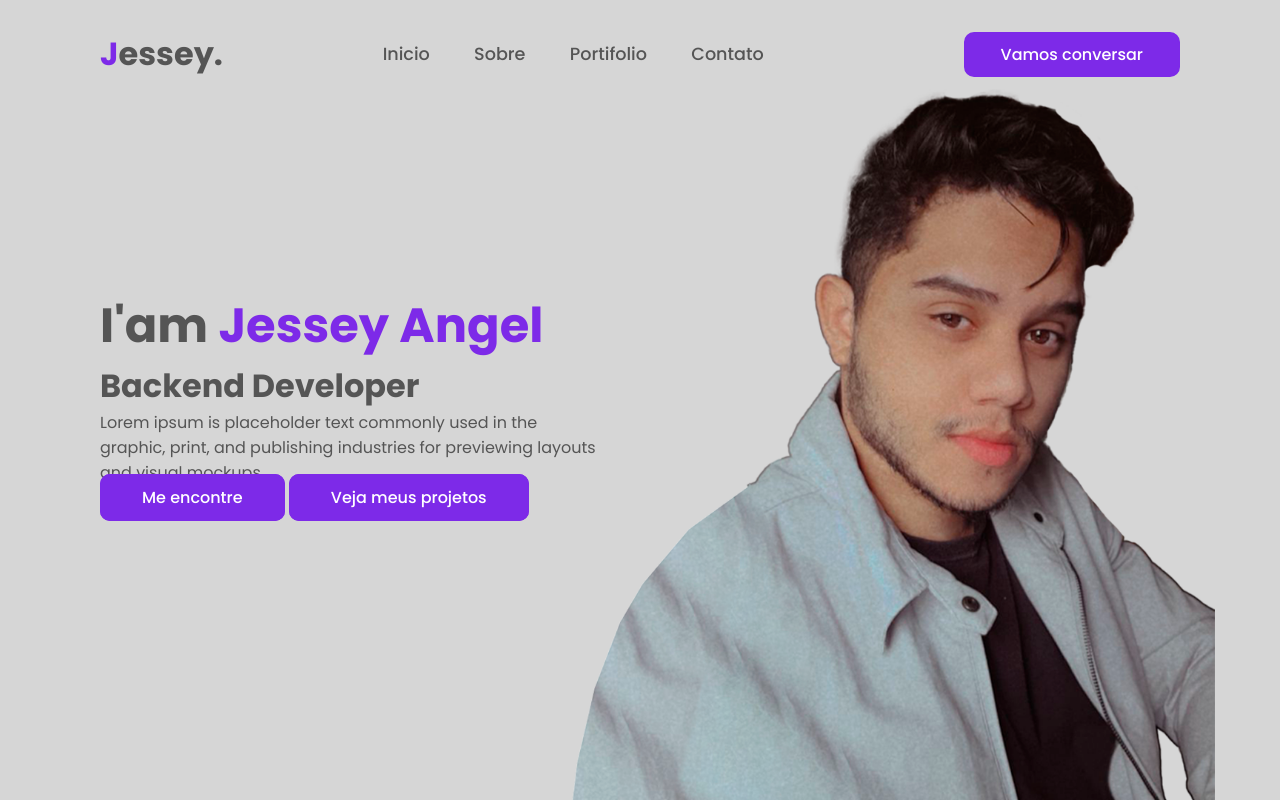
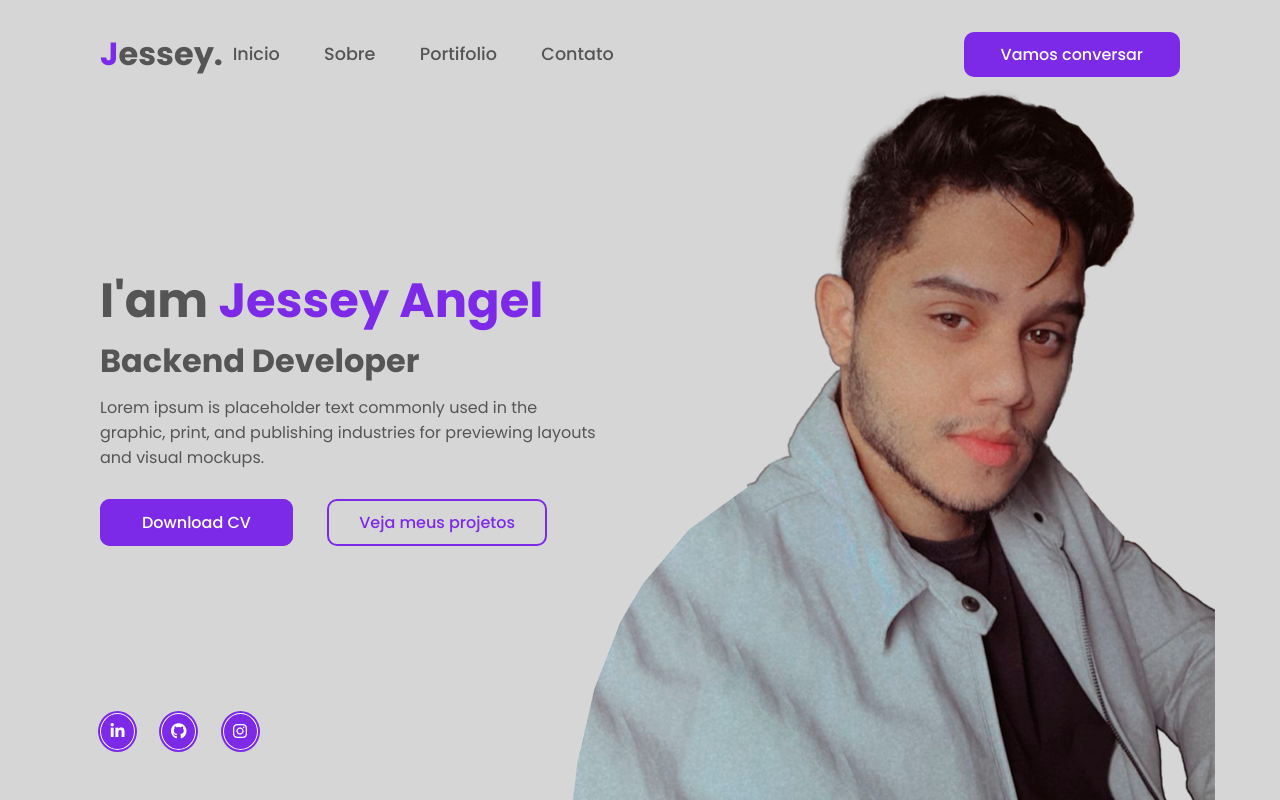
Before and after one commit to jesseyangel/Portofolio-oficial, a plain HTML site: page index.html in a window 1280 px wide. Drawn offline with Linux system fonts and the light colour scheme.

Commit message:
Add infos and icons

```diff
--- a/index.html
+++ b/index.html
@@ -6,6 +6,7 @@
     <meta http-equiv="X-UA-Compatible" content="IE=edge">
     <meta name="viewport" content="width=device-width, initial-scale=1.0">
     <title>Criando um portifolio personalizado usando HTML e CSS </title>
+    <link rel="stylesheet" href="https://cdnjs.cloudflare.com/ajax/libs/font-awesome/6.3.0/css/all.min.css">
     <link rel="stylesheet" href="style.css">
 
 </head>
@@ -31,8 +32,13 @@
                 <p>Lorem ipsum is placeholder text commonly used in the graphic, print,
                     and publishing industries for previewing layouts and visual mockups. </p>
                 <div class="btn-group">
-                    <a href="#">Me encontre</a>
+                    <a href="#">Download CV</a>
                     <a href="#">Veja meus projetos</a>
+                </div>
+                <div class="social-icons">
+                    <a href="#"><i class="fa-brands fa-linkedin-in"></i></a>
+                    <a href="#"><i class="fa-brands fa-github"></i></a>
+                    <a href="#"><i class="fa-brands fa-instagram"></i></a>
                 </div>
         </section>
 
--- a/style.css
+++ b/style.css
@@ -29,6 +29,10 @@ header {
 
 .logo span {
     color: #7d2ae8;
+}
+
+.navigation {
+    margin-left: -300px;
 }
 
 .navigation a{
@@ -94,6 +98,10 @@ header {
 
 }
 
+.content p {
+    padding: 10px 0 40px 0;
+}
+
 .btn-group a {
     color: #fff;
     text-decoration: none;
@@ -102,5 +110,52 @@ header {
     border-radius: 10px;
     border: 2px solid #7d2ae8;
     font-weight: 500;
+    transition: .3s;
 
 }
+
+.btn-group a:hover:nth-child(1){
+    color: #7d2ae8;
+    background: transparent;
+}
+
+.btn-group a:nth-child(2) {
+    color: #7d2ae8;
+    background: transparent;
+    margin-left: 30px;
+    padding: 10px 30px;
+}
+
+.btn-group a:hover:nth-child(2) {
+    color: #fff;
+    background: #7d2ae8;
+}
+
+.social-icons {
+    position: absolute;
+    bottom: 50px;
+
+}
+
+.social-icons a {
+    display: inline-block;
+    width: 35px;
+    width: 35px;
+    background: #7d2ae8;
+    border-radius: 50%;
+    margin-right: 22px;
+    text-align: center;
+    line-height: 35px;
+    border: 1px solid #fff;
+    outline: 2px solid #7d2ae8;
+    transition: .3s;
+
+}
+
+.social-icons a:hover {
+    transform: translateY(-5px);
+}
+
+.social-icons a i {
+    color: #fff;
+}
```
